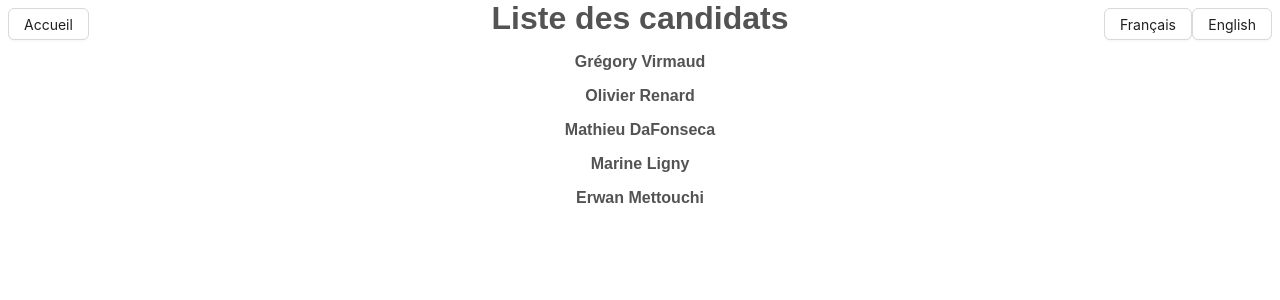
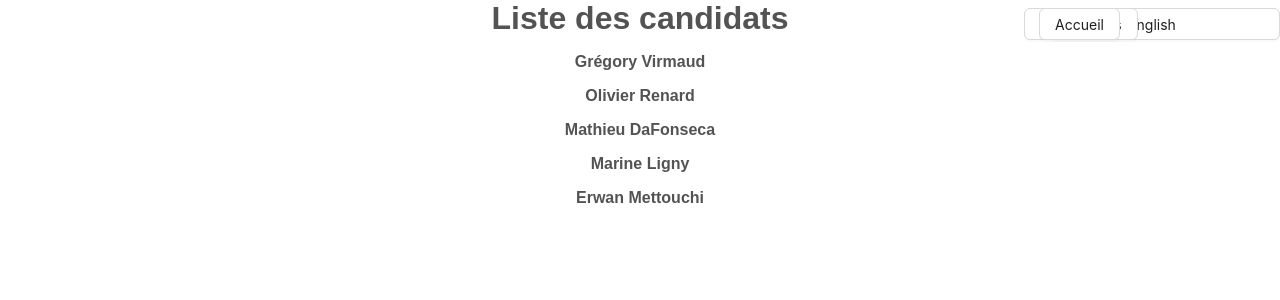
Before and after one commit to EmmanuelleEisele/recrutement-frontend, a Next.js app: page /candidats in a window 1280 px wide. Shown: the top 300 px of the page. Built offline with nearby package versions, Linux system fonts and the light colour scheme; what @ant-design/nextjs-registry would draw is missing.

Commit message:
css files to clear tsx files

```diff
--- a/src/app/candidat/[id]/page.css
+++ b/src/app/candidat/[id]/page.css
@@ -14,3 +14,8 @@
 .card-description{
     margin-left: 0.5rem;
 }
+.candidats-btn{
+    position: absolute;
+    top: 0.5rem;
+    right:9rem;
+}
--- /dev/null
+++ b/src/app/candidats/candidatsPage.css
@@ -0,0 +1,6 @@
+.candidats-link{
+    font-weight:bold;
+    margin: 1rem 0.5rem;
+    display:flex;
+    justify-content:center;
+}
--- a/src/app/candidats/page.tsx
+++ b/src/app/candidats/page.tsx
@@ -4,6 +4,8 @@ import Link from "next/link";
 import { candidats } from "../candidatsList";
 import i18n from "../../../i18n";
 import { useTranslation } from 'react-i18next';
+import './candidatsPage.css'
+import '../headerBtn.css'
 
 export default function CandidatsPage() {
   const {t} = useTranslation();
@@ -11,14 +13,14 @@ export default function CandidatsPage() {
   console.log(i18n.language)
     return(
     <div>
+    <Button className="lng-btn-en" onClick={() => i18n.changeLanguage('en')}>English</Button>
+    <Button className="lng-btn-fr" onClick={() => i18n.changeLanguage('fr')}>Français</Button>
+    <Button className="redirect-hp-btn" href="/">{t('hpRedirectBtn')}</Button>
+
     <h1 style={{textAlign:'center'}}>{t('candidatsList')}</h1>
-    <Button href='/' style={{position: 'absolute', top: '0.5rem', left:'0.5rem'}}>{t('hpRedirectBtn')}</Button>
-    <Button style={{position: 'absolute', top: '0.5rem', right:'0.5rem'}} onClick={() => i18n.changeLanguage('en')}>English</Button>
-      <Button style={{position: 'absolute', top: '0.5rem', right:'5.5rem'}}onClick={() => i18n.changeLanguage('fr')}>Français</Button>
-
 
     {candidats.map((candidat)=>{
-      return <Link  href={`/candidat/${candidat.id}`} key={candidat.id} style={{fontWeight:'bold', margin: '1rem 0.5rem', display:'flex', justifyContent:'center'}}>{candidat.name}</Link>
+      return <Link className="candidats-link"  href={`/candidat/${candidat.id}`} key={candidat.id} >{candidat.name}</Link>
       })}
     </div>
 
--- /dev/null
+++ b/src/app/headerBtn.css
@@ -0,0 +1,16 @@
+.lng-btn-en{
+    position: absolute;
+    top:0.5rem;
+    right: 0;
+    left:80%;
+}
+.lng-btn-fr{
+    position: absolute;
+    top:0.5rem;
+    left:82%;
+}
+.redirect-hp-btn{
+    position: absolute;
+    top: 0.5rem;
+    right:10rem;
+}
--- /dev/null
+++ b/src/app/homePage.css
@@ -0,0 +1,6 @@
+.header-title{
+    margin: auto;
+    padding: 0.5rem;
+    margin-bottom:0.5rem;
+    margin-top:2rem;
+}
```
Also changed, not shown: src/app/candidat/[id]/page.tsx (+10 -7 lines), src/app/candidature/page.tsx (+4 -4 lines), src/app/page.tsx (+5 -3 lines), 1 other file (tests, documents, lock files or other folders).
